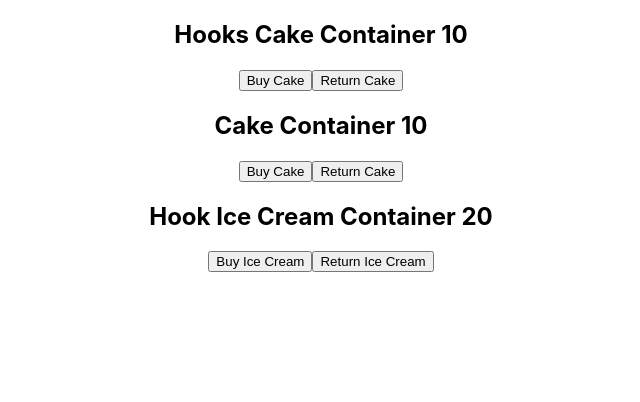
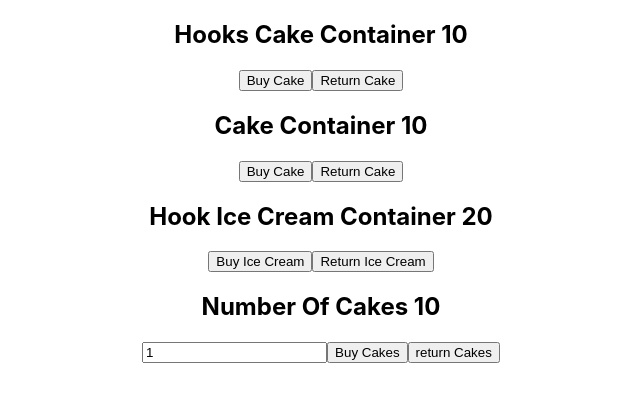
Before and after one commit to ACPRAJ/React-Samples, a React (Create React App) app in the folder React-Redux-Demo/react-redux-demo/: page / in a window 1280 px wide. Shown: the top 402 px of the page, without its empty margins (319-959 px from the left). Built offline with nearby package versions, Linux system fonts and the light colour scheme.

Commit message:
Buy cakes using cake input

```diff
--- a/React-Redux-Demo/react-redux-demo/src/App.js
+++ b/React-Redux-Demo/react-redux-demo/src/App.js
@@ -6,6 +6,7 @@ import { Provider } from "react-redux";
 import store from "./Components/Reducer/Store";
 import HooksCakeContainer from "./Components/HooksCakeContainer";
 import HooksIceCreamContainer from "./Components/HooksIceCreamContainer";
+import NewCakeContainer from "./Components/NewCakeContainer";
 
 function App() {
   return (
@@ -14,6 +15,7 @@ function App() {
         <HooksCakeContainer />
         <CakeContainer />
         <HooksIceCreamContainer />
+        <NewCakeContainer />
       </div>
     </Provider>
   );
--- /dev/null
+++ b/React-Redux-Demo/react-redux-demo/src/Components/NewCakeContainer.js
@@ -0,0 +1,28 @@
+import React from "react";
+import { useState } from "react";
+import { useSelector, useDispatch } from "react-redux";
+import { buyCake, returnCake } from "./Reducer/Cake/CakeAction";
+
+function NewCakeContainer() {
+  const numberOfCakes = useSelector((state) => state.cake.numberOfCakes);
+  const dispatch = useDispatch();
+  const [cakesInput, setCakesInput] = useState(1);
+
+  return (
+    <div>
+      <h2>Number Of Cakes {numberOfCakes}</h2>
+      <input
+        type="text"
+        value={cakesInput}
+        onChange={(e) => setCakesInput(e.target.value)}
+      />
+      <button onClick={() => dispatch(buyCake(cakesInput))}>Buy Cakes</button>
+      <button onClick={() => dispatch(returnCake(cakesInput))}>
+        {" "}
+        return Cakes
+      </button>
+    </div>
+  );
+}
+
+export default NewCakeContainer;
--- a/React-Redux-Demo/react-redux-demo/src/Components/Reducer/Cake/CakeAction.js
+++ b/React-Redux-Demo/react-redux-demo/src/Components/Reducer/Cake/CakeAction.js
@@ -1,14 +1,16 @@
 import { BUY_CAKE, RETURN_CAKE } from "./CakeConstants.js";
 
-export const buyCake = () => {
+export const buyCake = (cakeInput = 1) => {
   return {
     type: BUY_CAKE,
+    payload: cakeInput,
   };
 };
 
-export const returnCake = () => {
+export const returnCake = (cakeInput = 1) => {
   return {
     type: RETURN_CAKE,
+    payload: cakeInput,
   };
 };
 
--- a/React-Redux-Demo/react-redux-demo/src/Components/Reducer/Cake/CakeReducer.js
+++ b/React-Redux-Demo/react-redux-demo/src/Components/Reducer/Cake/CakeReducer.js
@@ -9,13 +9,15 @@ const cakeReducer = (state = initialCakeState, action) => {
     case BUY_CAKE:
       return {
         ...state,
-        numberOfCakes: state.numberOfCakes - 1,
+        numberOfCakes: state.numberOfCakes - action.payload,
       };
 
     case RETURN_CAKE:
       return {
         ...state,
-        numberOfCakes: state.numberOfCakes + 1,
+        numberOfCakes:
+          Number.parseInt(state.numberOfCakes, 10) +
+          Number.parseInt(action.payload, 10),
       };
 
     default:
```
